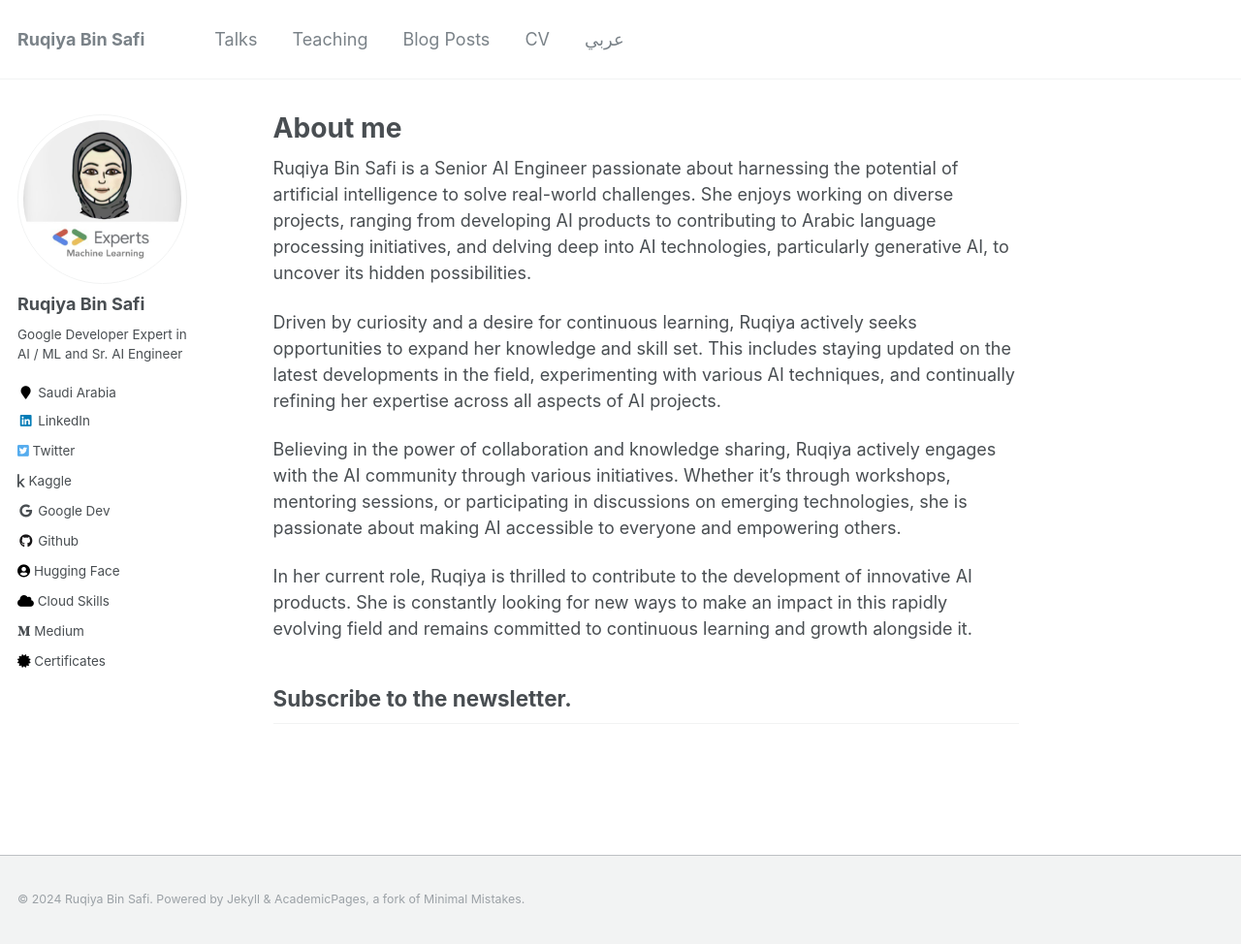
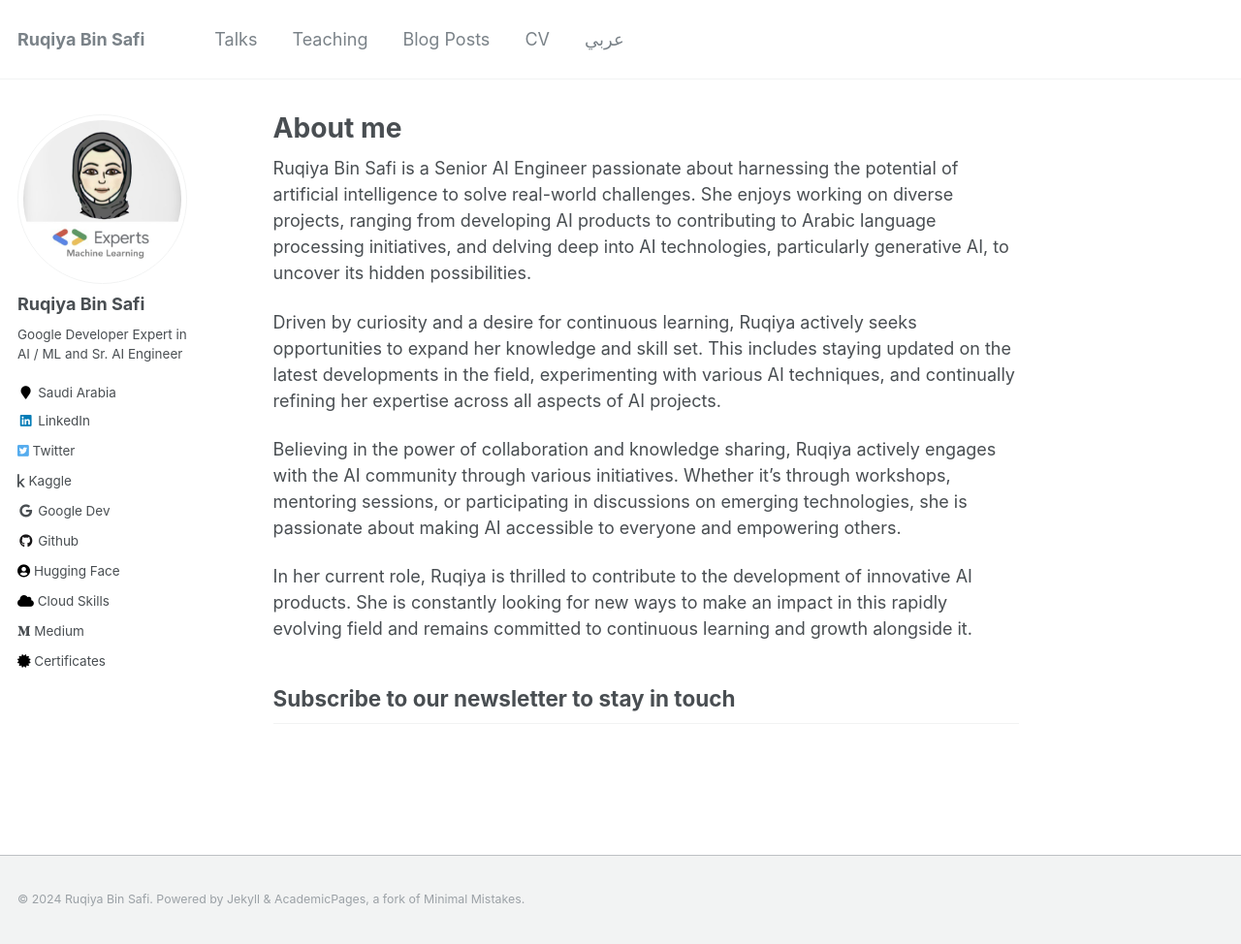
Before and after one commit to Ruqyai/ruqyai.github.io, a Jekyll site: the page built from _pages/about.md, in a window 1280 px wide and 974 px high. Shown: the whole window at 97% size. Built offline with Jekyll 4.4.1, drawn with Linux system fonts in a browser that asks for light colours; a script that is not in the unit is left out; grey boxes are pictures that could not be loaded.

Commit message:
Newsletters

```diff
--- a/_pages/about.md
+++ b/_pages/about.md
@@ -15,7 +15,7 @@ Driven by curiosity and a desire for continuous learning, Ruqiya actively seeks
 Believing in the power of collaboration and knowledge sharing, Ruqiya actively engages with the AI community through various initiatives. Whether it’s through workshops, mentoring sessions, or participating in discussions on emerging technologies, she is passionate about making AI accessible to everyone and empowering others.
 
 In her current role, Ruqiya is thrilled to contribute to the development of innovative AI products. She is constantly looking for new ways to make an impact in this rapidly evolving field and remains committed to continuous learning and growth alongside it.
-## Subscribe to the newsletter.
+## Subscribe to our newsletter to stay in touch
 <iframe data-w-type="embedded" frameborder="0" scrolling="no" marginheight="0" marginwidth="0" src="https://svoyr.mjt.lu/wgt/svoyr/xtxy/form?c=9f678f6a" width="100%" style="height: 0;"></iframe>
 
 <script type="text/javascript" src="https://app.mailjet.com/pas-nc-embedded-v1.js"></script>
```
